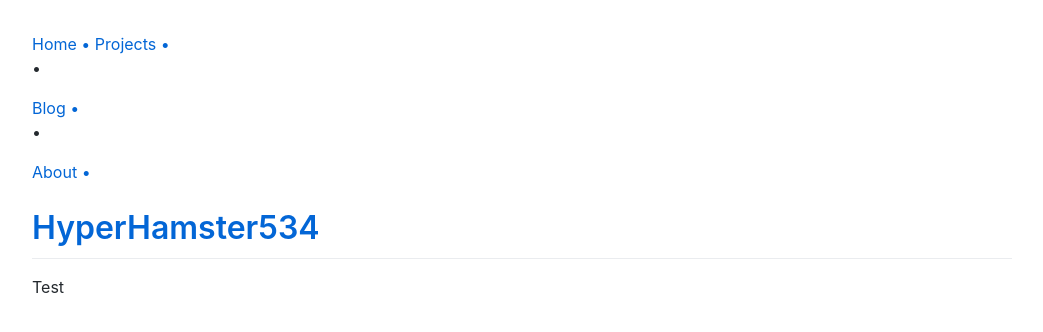
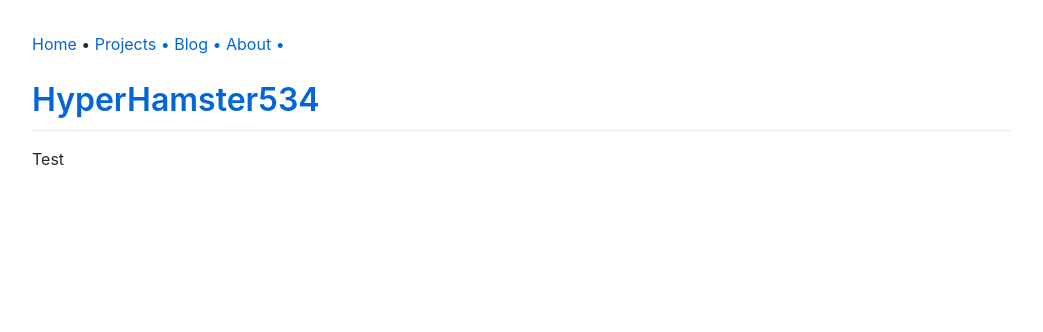
Before and after one commit to HyperHamster535/HyperHamster535.github.io, a Jekyll site: the page built from index.md, in a window 1280 px wide. Shown: the top 332 px of the page, without its empty margins (118-1161 px from the left). Built offline with Jekyll 4.4.1, drawn with Linux system fonts in a browser that asks for light colours; comment, search, counter and statistics services are not loaded.

Commit message:
Update default.html

```diff
--- a/_layouts/default.html
+++ b/_layouts/default.html
@@ -12,11 +12,9 @@
     <div class="container-lg px-3 my-5 markdown-body">
 
 		<nav>
-			<a href="/">Home <span> • </span></a>
+			<p><a href="/">Home</a> • </span>
 			<a href="/Projects">Projects <span> • </span></a>
-			<p> • </p>
 			<a href="/blog">Blog <span> • </span></a>
-			<p> • </p>
 			<a href="/About">About <span> • </span></a>
 		</nav>
 
```
